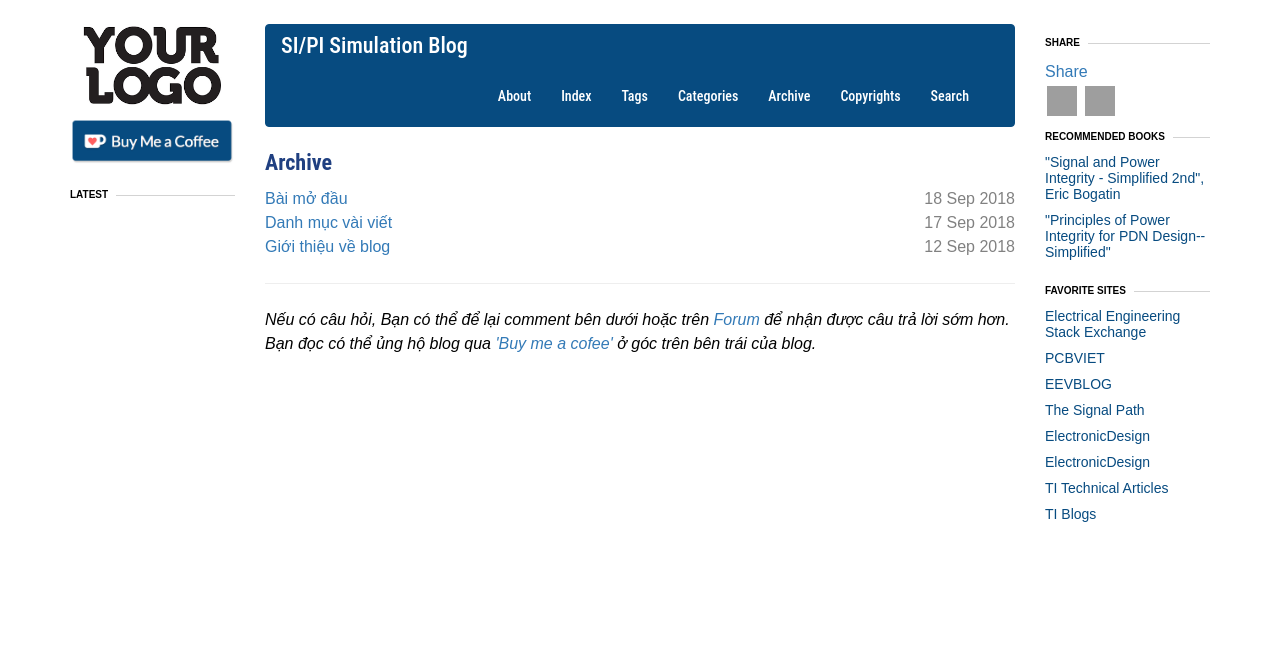
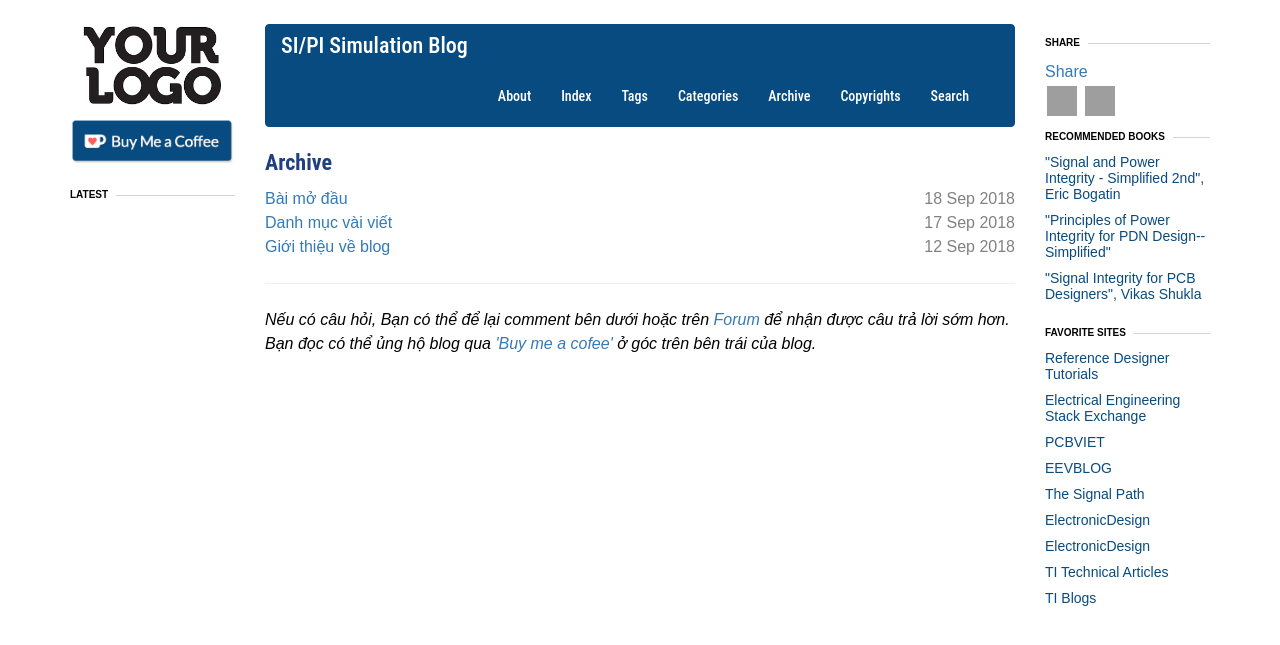
Before and after one commit to anhvanthe/SignalPowerIntegrity, a Jekyll site: the page built from archive.html, in a window 1280 px wide. Shown: the top 645 px of the page. Built offline with Jekyll 4.4.1, drawn with Linux system fonts in a browser that asks for light colours; nearby versions of some CDN libraries; grey boxes are pictures that could not be loaded.

Commit message:
update sidebar_right

```diff
--- a/_includes/sidebar_right.html
+++ b/_includes/sidebar_right.html
@@ -102,12 +102,17 @@
 
               <li> <a style="text-align: left; color: #074B80;" href="https://www.amazon.com/Principles-Power-Integrity-Design-Simplified-Semiconductor/dp/0132735555">"Principles of Power Integrity for PDN Design--Simplified"</a></li>
 
+              <li> <a style="text-align: left; color: #074B80;" href="https://www.amazon.com/Signal-Integrity-Designers-Vikas-Shukla/dp/0982136900">"Signal Integrity for PCB Designers", Vikas Shukla </a></li>
+
             </ul>
           </nav>
 
           <nav>
           <div class="header">Favorite sites</div>
           <ul>
+            <li> <a style="text-align: left; color: #074B80;" href="http://referencedesigner.com/tutorials/index.php">Reference Designer Tutorials </a> </li>
+
+
             <li> <a style="text-align: left; color: #074B80;" href="https://electronics.stackexchange.com">Electrical Engineering Stack Exchange </a> </li>
 
             <li> <a style="text-align: left; color: #074B80;" href="http://pcbviet.com">PCBVIET </a> </li>
```
